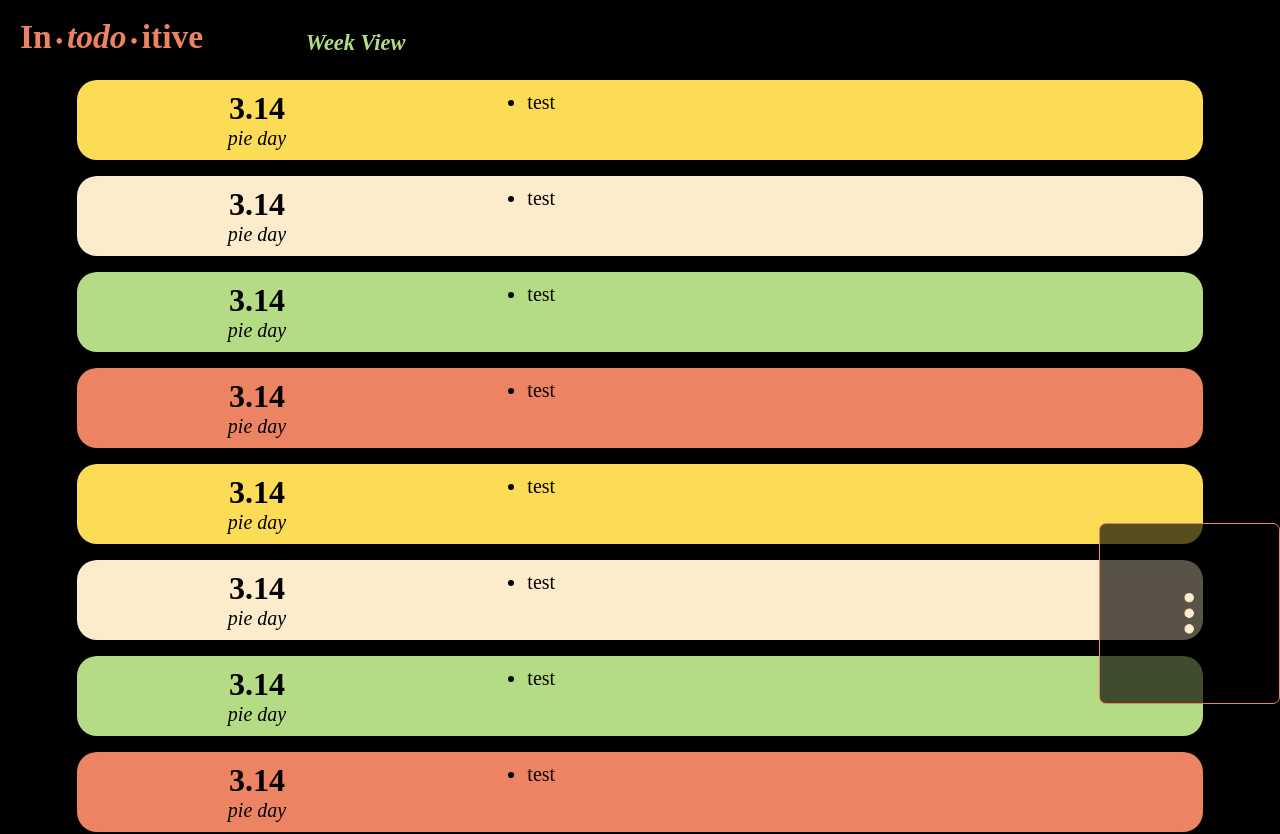
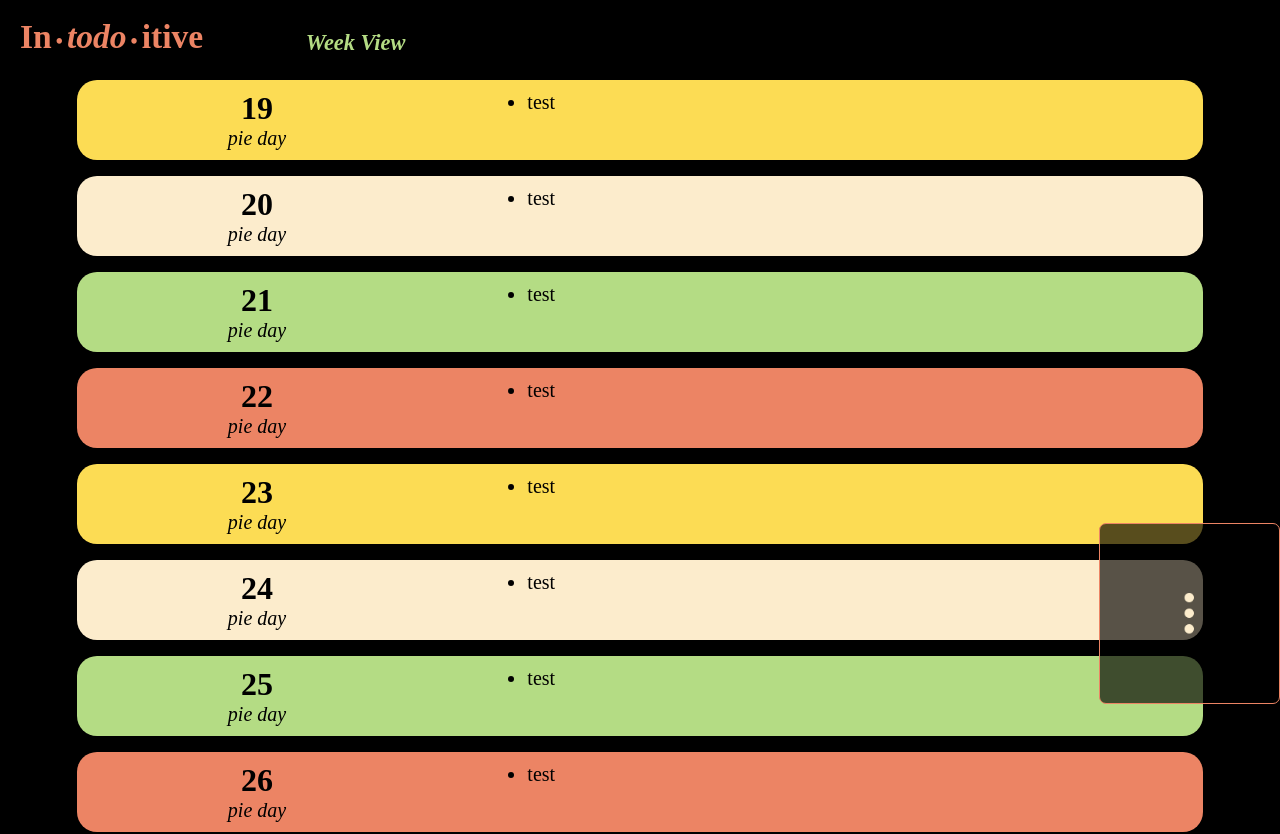
Before and after one commit to lparr30/in-todo-itive, a React (Create React App) app: page / in a window 1280 px wide. Shown: the top 834 px of the page. Built offline with nearby package versions, Linux system fonts and the light colour scheme.

Commit message:
makes date on each card accurate

```diff
--- a/src/pages/WeekView/WeekView.jsx
+++ b/src/pages/WeekView/WeekView.jsx
@@ -8,26 +8,27 @@ const Layout = styled.div`
   align-items: center;
 `;
 
-// const today = new Date();
-// let todayCopy = new Date(today);
-// let todayDate = today.getDate() - 1;
-// todayCopy.setDate(today.getDate() - 1);
-// let date;
-// console.log(todayDate)
+const today = new Date();
+let currentDate = today.getDate();
+let date;
+
+// for (let i = 0; i < 14; i++) {
+//   date = currentDate + i;
+// }
+
 
 const WeekView = () => {
   return (
     <Layout>
       {Array.from({ length: 14 }).map((_, index) => {
         const colorIndex = index % colors.length; //colorIndex = the remainder of index (0,1,2,3...13) / 4 (colors.length)
-        // todayCopy.setDate(today.getDate()+ 1);
-        // console.log(date)
+        date = currentDate + index;
 
         return (
           <WeekCard
             key={index}
             color={colors[colorIndex]}
-            date={3.14}
+            date={date}
             weekday={"pie day"}
           />
         );
```
